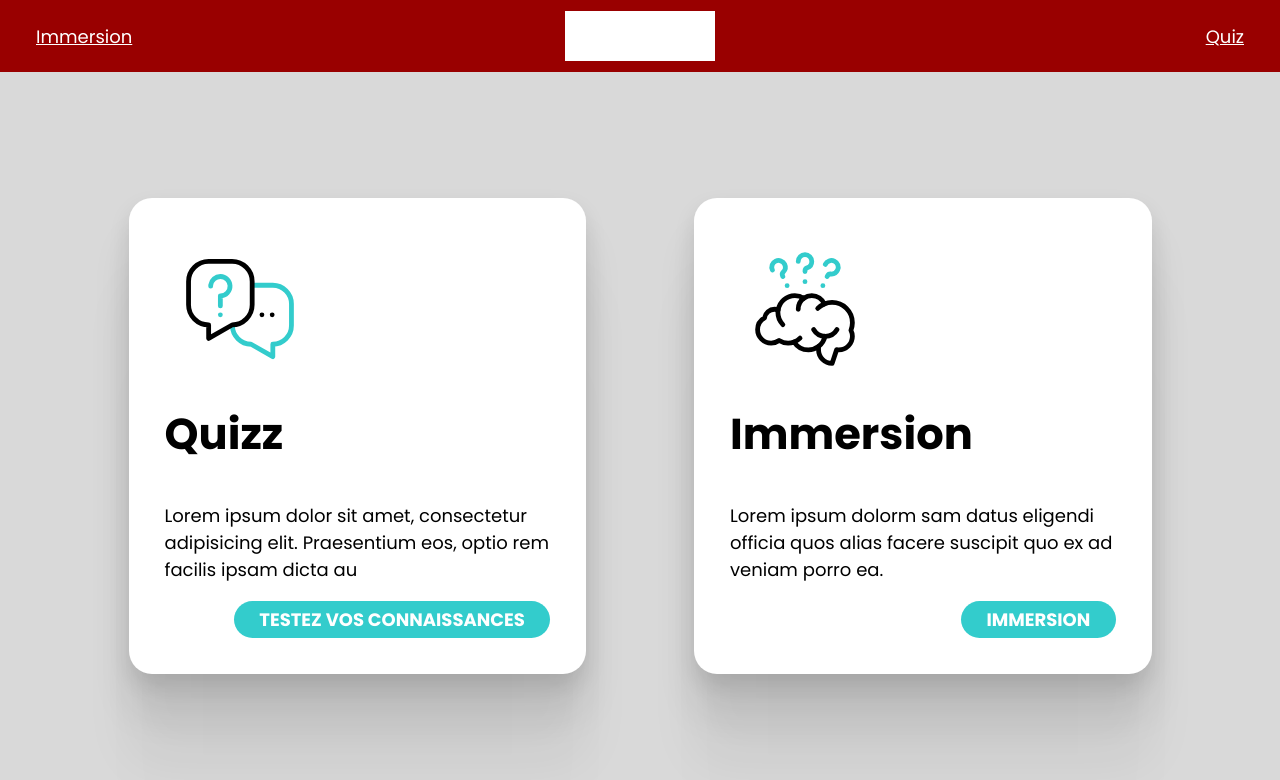
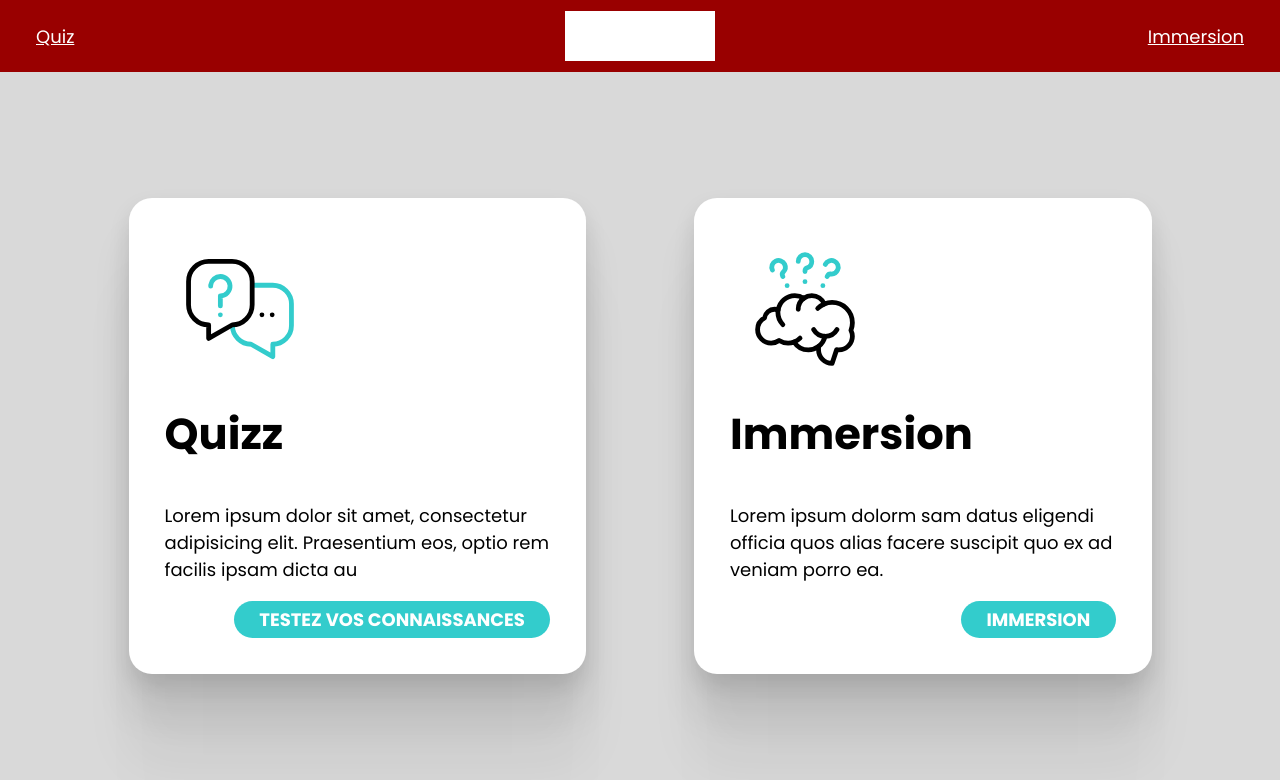
Before and after one commit to julien44830/equityweb, a React (Vite) app in the folder client/: page / in a window 1280 px wide. Shown: the top 780 px of the page. Built offline with nearby package versions, Linux system fonts and the light colour scheme.

Commit message:
correction line card acceuil et inversion lien navbar

```diff
--- a/client/src/components/Header.jsx
+++ b/client/src/components/Header.jsx
@@ -9,11 +9,11 @@ function Header() {
         <header className={`header ${location.pathname === "/" ? "header-home" : "header-global"}`}>
             <p className="logo-header"> <NavLink className="navlink-header" to="/">header</NavLink></p>
             <nav className="nav-header" >
+                <NavLink className="navlink-header" to="/quiz">
+                    Quiz
+                </NavLink>
                 <NavLink className="navlink-header" to="/immersion">
                     Immersion
-                </NavLink>
-                <NavLink className="navlink-header" to="/quiz">
-                    Quiz
                 </NavLink>
             </nav>
         </header>
--- a/client/src/pages/HomePage.jsx
+++ b/client/src/pages/HomePage.jsx
@@ -21,7 +21,7 @@ function HomePage() {
                         <h2 className="mt-0">Quizz</h2>
                         <p>Lorem ipsum dolor sit amet, consectetur adipisicing elit. Praesentium eos, optio rem facilis ipsam dicta au</p>
 
-                        <p className="d-flex w-100 justify-content-end"><Link className="btn btn-default" to="immersion">Testez vos connaissances</Link></p>
+                        <p className="d-flex w-100 justify-content-end"><Link className="btn btn-default" to="quiz">Testez vos connaissances</Link></p>
                     </div>
                 </div>
                 <div className="col-md-6  px-5">
@@ -30,7 +30,7 @@ function HomePage() {
 
                         <h2 className="mt-0">Immersion</h2>
                         <p>Lorem ipsum dolorm sam datus eligendi officia quos alias facere suscipit quo ex ad veniam porro ea.</p>
-                        <p className="d-flex w-100 justify-content-end"><Link className="btn btn-default" to="quiz">Immersion</Link></p>
+                        <p className="d-flex w-100 justify-content-end"><Link className="btn btn-default" to="immersion">Immersion</Link></p>
                     </div>
                 </div>
             </div>
```
